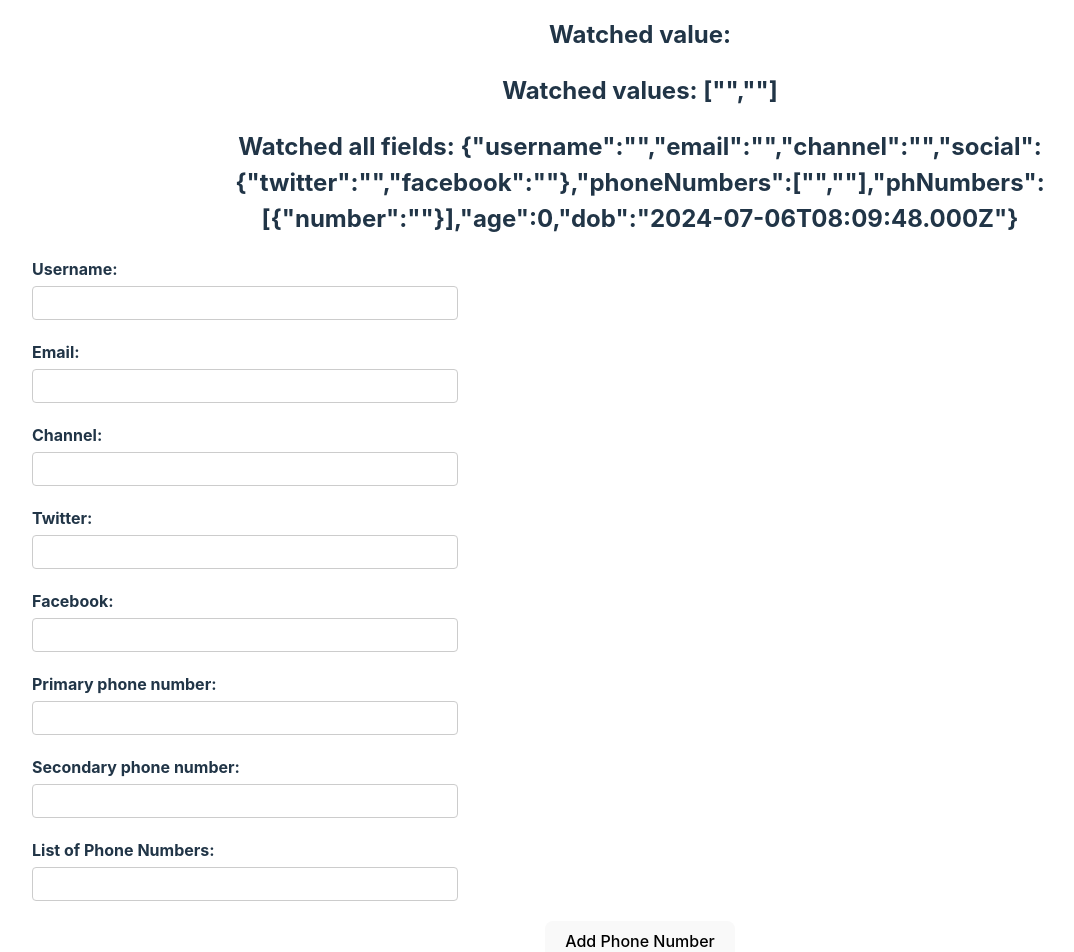
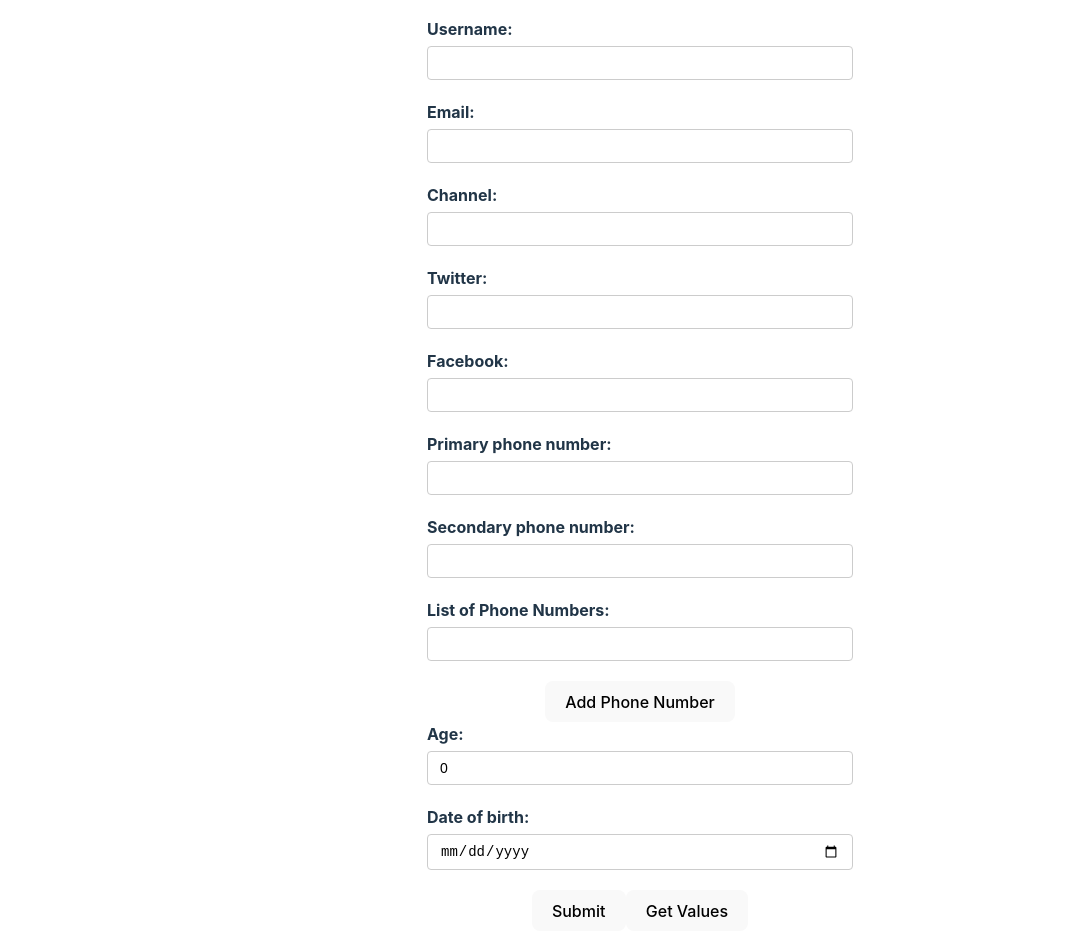
Before and after one commit to muzaffarbhat07/react-hook-form-basics, a React (Vite) app in the folder rhf-demo/: page / in a window 1280 px wide. Shown: the part 140-1092 px from the top of the page, without its empty margins (0-1074 px from the left). Built offline with nearby package versions, Linux system fonts and the light colour scheme.

Commit message:
get field values

```diff
--- a/rhf-demo/src/components/YoutubeForm.tsx
+++ b/rhf-demo/src/components/YoutubeForm.tsx
@@ -36,7 +36,7 @@ const YoutubeForm = () => {
       dob: new Date()
     }
   });
-  const { register, control, handleSubmit, formState, watch } = form;
+  const { register, control, handleSubmit, formState, watch, getValues } = form;
   //register allows us to register the input fields with the form to control/track their values
   // const { name, ref, onChange, onBlur } = register('username');
 
@@ -51,9 +51,10 @@ const YoutubeForm = () => {
     console.log('Form submitted. Form data = ', data);
   }
 
-  const watchUsername = watch('username'); //watch is used to watch the value of a field
-  const watchMultiple = watch(['username', 'email']); //watch multiple fields (username and email in this case
-  const watchAllFields = watch(); //watch all fields
+  //NOTE: watch triggers re-render of the component when the watched value changes
+  // const watchUsername = watch('username'); //watch is used to watch the value of a field
+  // const watchMultiple = watch(['username', 'email']); //watch multiple fields (username and email in this case
+  // const watchAllFields = watch(); //watch all fields
 
   //perform side effects when the watched value changes
   useEffect(() => {
@@ -63,14 +64,22 @@ const YoutubeForm = () => {
     return () => subscription.unsubscribe();
   }, [watch])
 
+  //getValues does not trigger re-renders
+  const handleGetValues = () => {
+    console.log('Form values = ', getValues()); //get all values
+    console.log('Email = ', getValues('email')); //get value of email field
+    console.log('Multiple values = ', getValues(['username', 'email'])); //get values of multiple fields
+  }
+
   renderCount++;
+
   //noValidate is for turning off browser validation
   return (
     <div>
       <h1>Youtube Form {renderCount / 2}</h1>
-      <h2>Watched value: {watchUsername}</h2>
+      {/* <h2>Watched value: {watchUsername}</h2>
       <h2>Watched values: {JSON.stringify(watchMultiple)}</h2>
-      <h2>Watched all fields: {JSON.stringify(watchAllFields)}</h2>
+      <h2>Watched all fields: {JSON.stringify(watchAllFields)}</h2> */}
 
       <form onSubmit={handleSubmit(onSubmit)} noValidate>
         <div className="form-control">
@@ -247,6 +256,7 @@ const YoutubeForm = () => {
         </div>
 
         <button type="submit">Submit</button>
+        <button type="button" onClick={handleGetValues}>Get Values</button>
       </form>
       <DevTool control={control}/>
     </div>
```
